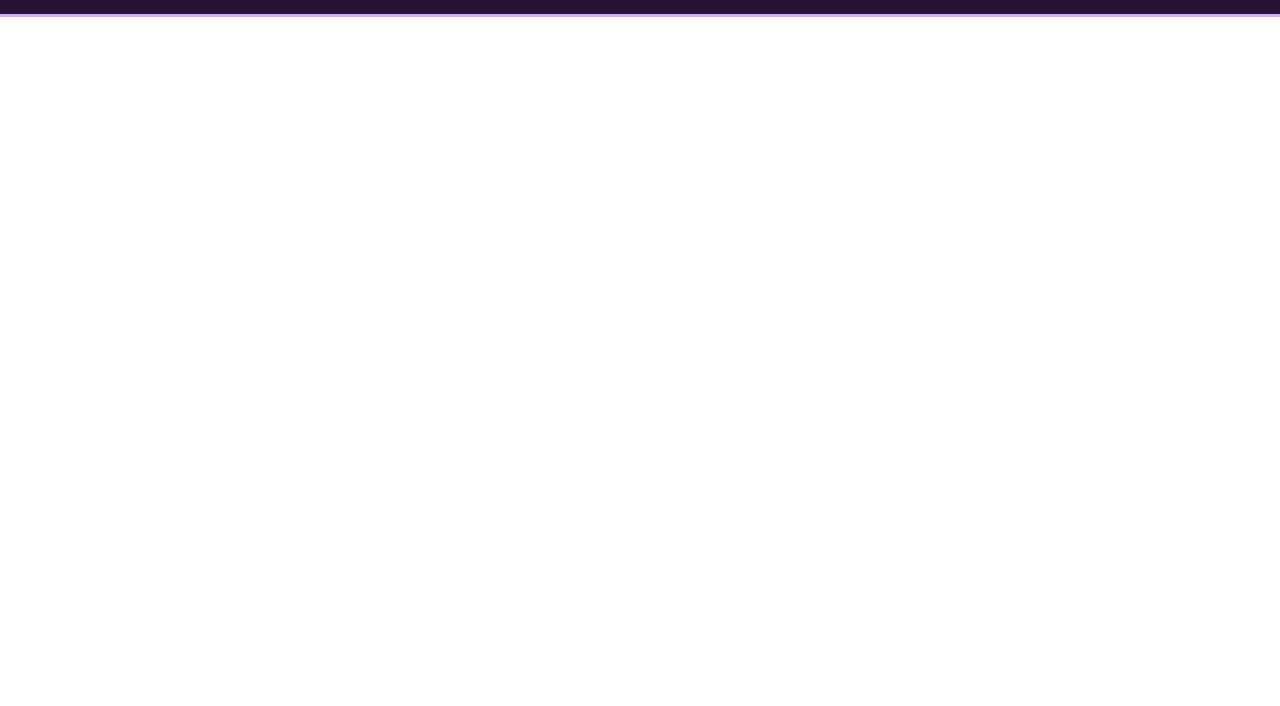
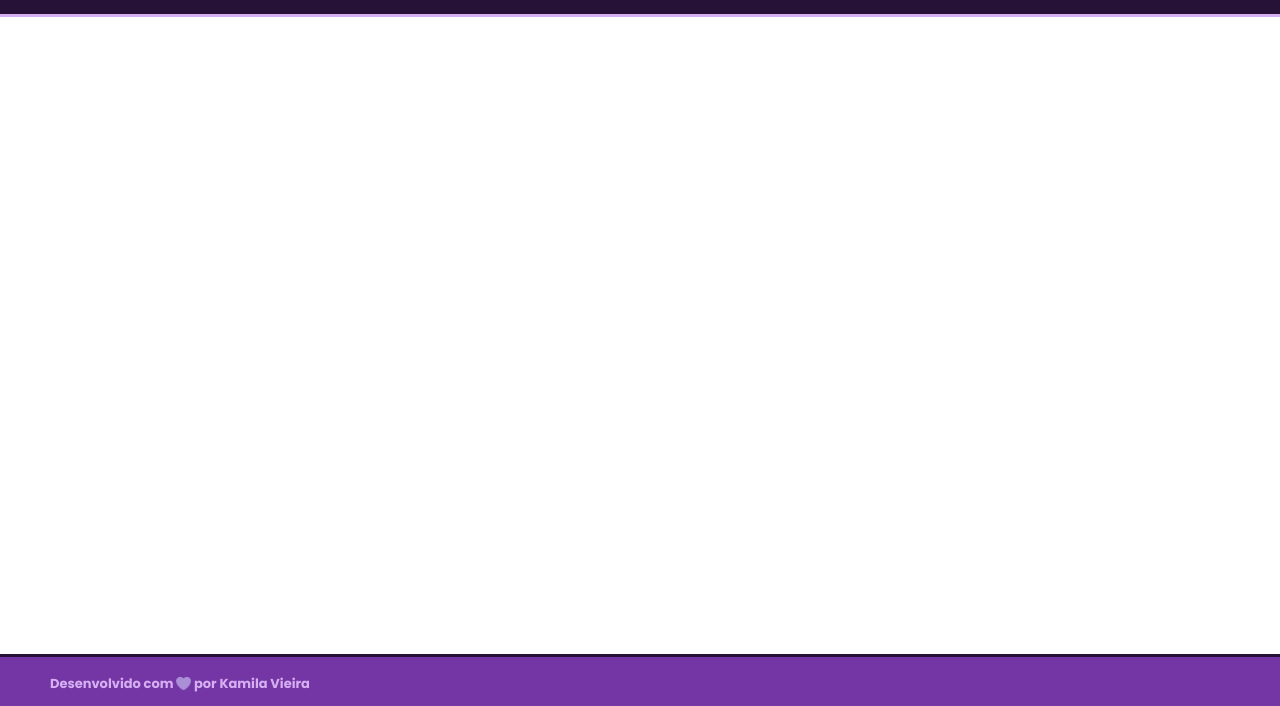
Before and after one commit to Kamila-Vieira/kamila-vieira.github.io, a plain HTML site: page index.html in a window 1280 px wide. Shown: the part 94-800 px from the top of the page. Drawn offline with Linux system fonts and the light colour scheme.

Commit message:
melhorias no footer

```diff
--- a/assets/css/style.css
+++ b/assets/css/style.css
@@ -124,6 +124,9 @@ body {
   background: #7436a4;
   border-top: 3px solid #261237;
   width: 100%;
+  /* RETIRAR QUANDO COMEÇAR A ESTILIZAR O CORPO */
+  position: absolute;
+  bottom: 0;
 }
 .footer-container {
   padding: 1rem 20px;
```
